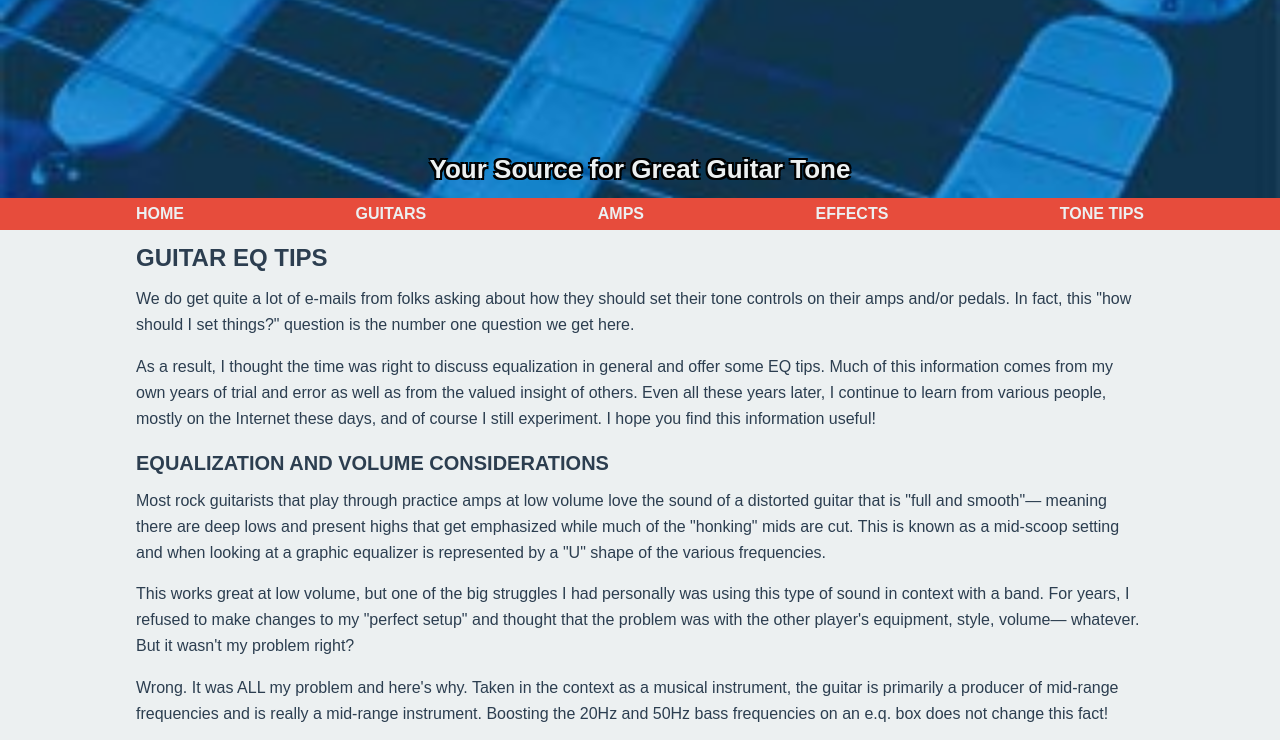
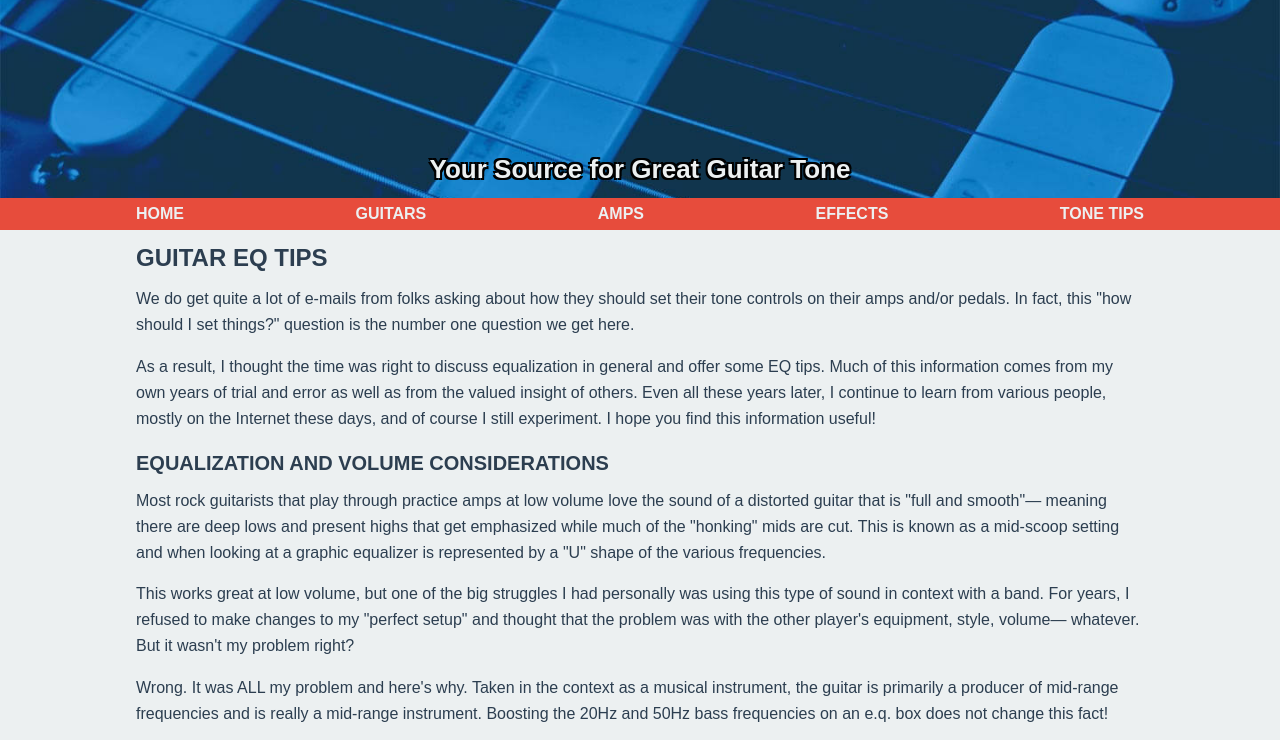
Before and after one commit to malchata/webopt-responsive-images, a website: page index.html in a window 1280 px wide. Shown: the part 122-862 px from the top of the page. Drawn offline with Linux system fonts and the light colour scheme.

Commit message:
Checking in code for responsive images.

```diff
--- a/css/styles.css
+++ b/css/styles.css
@@ -183,6 +183,7 @@ footer{
 @media screen and (min-width: 30em){ /* 480px/16px */
 	#masthead{
 		height: 12rem;
+		background-image: url("../img/masthead-xxsmall.jpg");
 	}
 
 	#logo{
@@ -215,6 +216,7 @@ footer{
 	#masthead{
 		height: 14rem;
 		padding: 1rem 0 0;
+		background-image: url("../img/masthead-xsmall.jpg");
 	}
 
 	#logo{
@@ -230,6 +232,7 @@ footer{
 @media screen and (min-width: 56em){ /* 896px/16px */
 	#masthead{
 		height: 18rem;
+		background-image: url("../img/masthead-small.jpg");
 	}
 
 	#logo{
@@ -244,6 +247,7 @@ footer{
 @media screen and (min-width: 77em){ /* 1232px/16px */
 	#masthead{
 		height: 20rem;
+		background-image: url("../img/masthead-medium.jpg");
 	}
 
 	#logo{
@@ -258,6 +262,7 @@ footer{
 @media screen and (min-width: 105em){ /* 1680px/16px */
 	#masthead{
 		height: 22rem;
+		background-image: url("../img/masthead-large.jpg");
 	}
 
 	#tagline{
@@ -268,6 +273,7 @@ footer{
 @media screen and (min-width: 140em){ /* 2240px/16px */
 	#masthead{
 		height: 24rem;
+		background-image: url("../img/masthead-xlarge.jpg");
 	}
 
 	#tagline{
```
